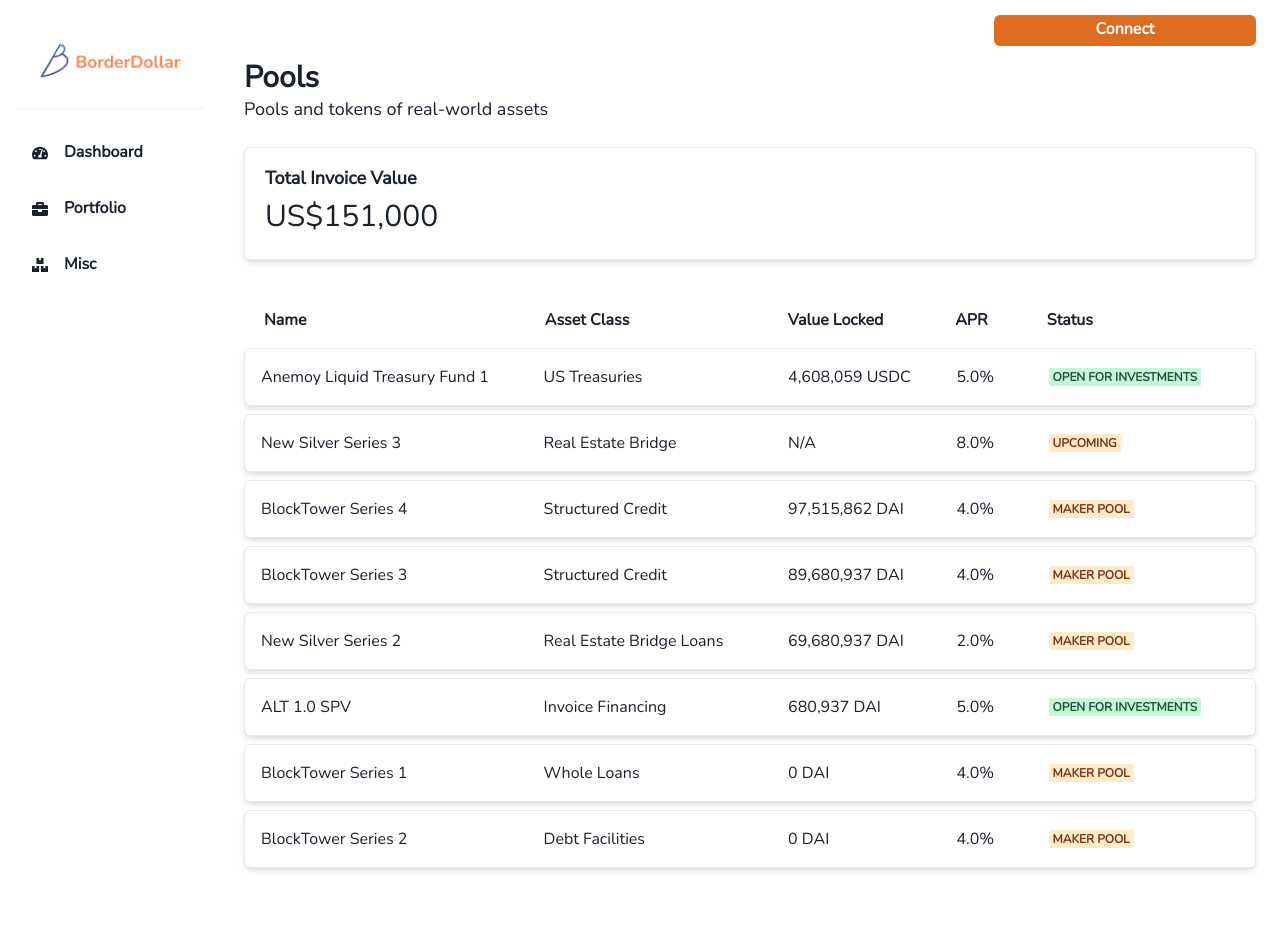
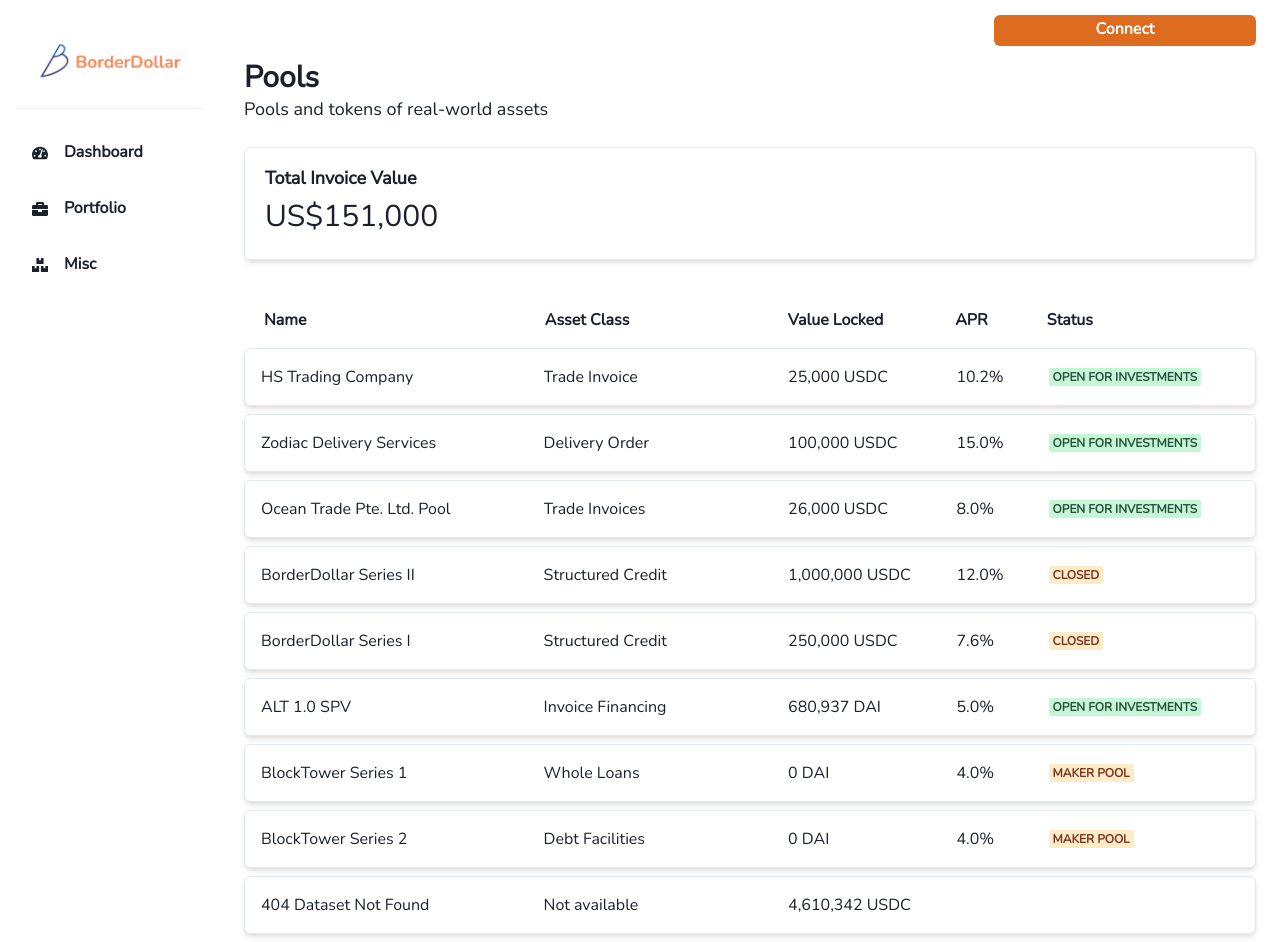
Before and after one commit to BorderDollar/BorderDollarApp, a React (Create React App) app in the folder client/: page /pools in a window 1280 px wide. Before the commit the page ends 876 px from the top, so only its background shows below. Built offline with nearby package versions, Linux system fonts and the light colour scheme.

Commit message:
Update MainContent.js

```diff
--- a/client/src/components/layout/MainContent.js
+++ b/client/src/components/layout/MainContent.js
@@ -1,69 +1,12 @@
 import React from 'react';
 import { Box, Flex, Heading, Text } from '@chakra-ui/react';
 import PoolsList from '../pools/PoolsList';
+import placeholderPoolData from '../../data/placeholderData';
 // You may need additional imports depending on your content
 
-const samplePoolsData = [
-  {
-    name: 'Anemoy Liquid Treasury Fund 1',
-    assetClass: 'US Treasuries',
-    valueLocked: '4,608,059 USDC',
-    apr: '5.0%',
-    status: 'Open for investments',
-    id: '1'
-  },
-  {
-    name: 'New Silver Series 3',
-    assetClass: 'Real Estate Bridge',
-    valueLocked: 'N/A',
-    apr: '8.0%',
-    status: 'Upcoming',
-  },
-  {
-    name: 'BlockTower Series 4',
-    assetClass: 'Structured Credit',
-    valueLocked: '97,515,862 DAI',
-    apr: '4.0%',
-    status: 'Maker Pool',
-  },
-  {
-    name: 'BlockTower Series 3',
-    assetClass: 'Structured Credit',
-    valueLocked: '89,680,937 DAI',
-    apr: '4.0%',
-    status: 'Maker Pool',
-  },
-  {
-    name: 'New Silver Series 2',
-    assetClass: 'Real Estate Bridge Loans',
-    valueLocked: '69,680,937 DAI',
-    apr: '2.0%',
-    status: 'Maker Pool',
-  },
-  {
-    name: 'ALT 1.0 SPV',
-    assetClass: 'Invoice Financing',
-    valueLocked: '680,937 DAI',
-    apr: '5.0%',
-    status: 'Open for investments',
-  },
-  {
-    name: 'BlockTower Series 1',
-    assetClass: 'Whole Loans',
-    valueLocked: '0 DAI',
-    apr: '4.0%',
-    status: 'Maker Pool',
-  },
-  {
-    name: 'BlockTower Series 2',
-    assetClass: 'Debt Facilities',
-    valueLocked: '0 DAI',
-    apr: '4.0%',
-    status: 'Maker Pool',
-  },
-];
+const MainContent = () => {
+  const poolDataArray = Object.values(placeholderPoolData);
 
-const MainContent = () => {
   return (
     <Flex
       direction="column" // Stack the content vertically
@@ -95,7 +38,7 @@
         </Text>
         {/* More content blocks go here */}
       </Box>
-      <PoolsList pools={samplePoolsData} />
+      <PoolsList pools={ poolDataArray } />
     </Flex>
   );
 };
```
